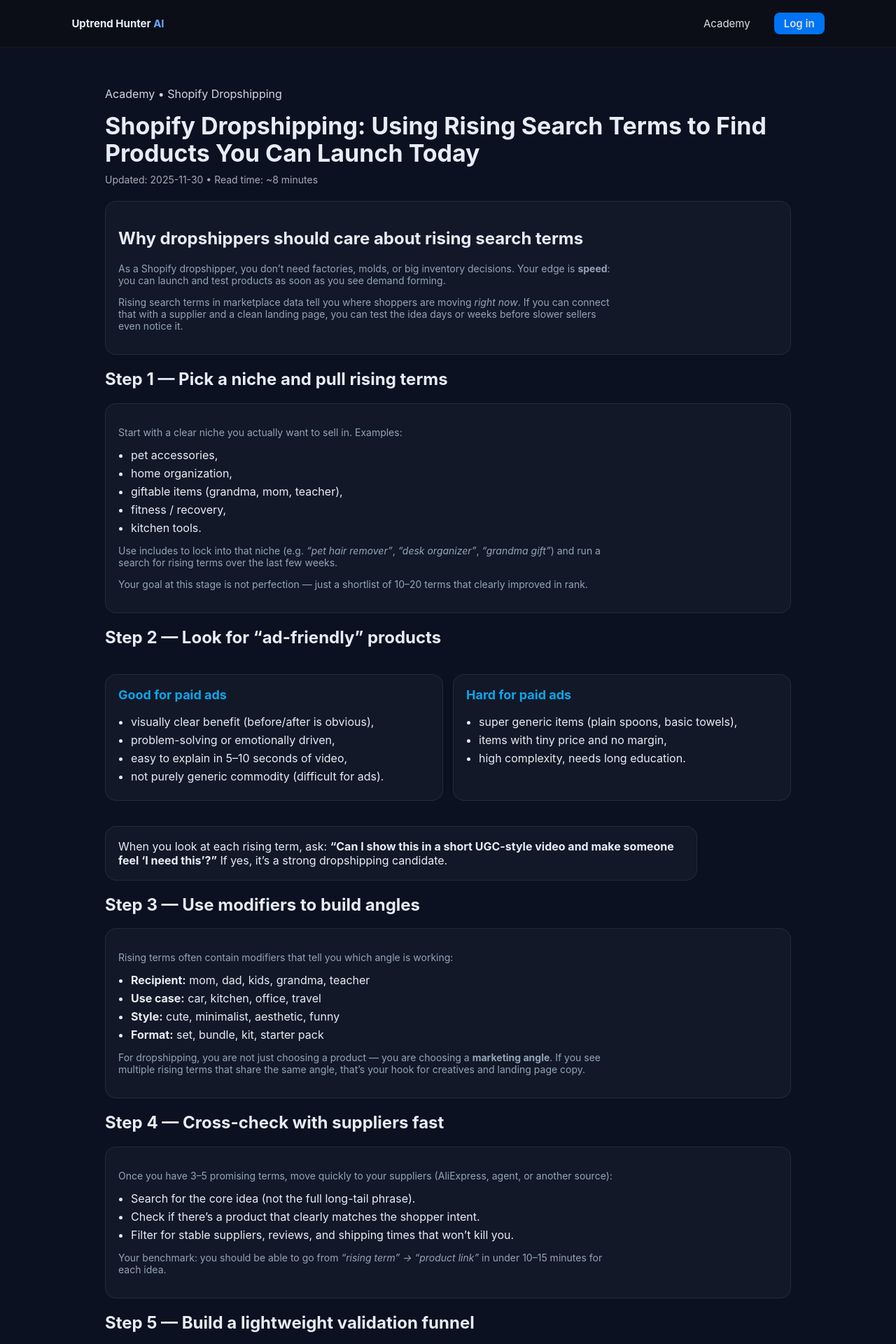
After one commit to coskunforex/amazon-trend-web, a Flask app: page /academy/shopify-dropshipping in a window 1280 px wide. The commit adds this page. Shown: the top 1920 px of the page at 70% size. Run offline with Flask 3, Linux system fonts and the light colour scheme; parts of the project's set-up code (start-up, migrations or seed data) failed here and were passed over.

Commit message:
Add Academy lesson for Shopify dropshipping from rising terms + index card + sitemap

```diff
--- a/app/server/app.py
+++ b/app/server/app.py
@@ -104,6 +104,10 @@ def academy_ceo_brief():
 @app.get("/academy/weekly-routine")
 def academy_weekly_routine():
     return render_template("academy_weekly_routine.html")
+
+@app.get("/academy/shopify-dropshipping")
+def academy_shopify_dropshipping():
+    return render_template("academy_shopify_dropshipping.html")
 
 @app.get("/academy/trend-vs-seasonality")
 def academy_trend_vs_seasonality():
@@ -794,6 +798,7 @@ def sitemap_xml():
   <url><loc>https://www.uptrendhunter.com/academy/include-exclude</loc></url>
   <url><loc>https://www.uptrendhunter.com/academy/build-product-ideas</loc></url>
   <url><loc>https://www.uptrendhunter.com/academy/ppc-cleanup</loc></url>
+  <url><loc>https://www.uptrendhunter.com/academy/shopify-dropshipping</loc></url>
 
 
 
--- /dev/null
+++ b/app/web/templates/academy_shopify_dropshipping.html
@@ -0,0 +1,210 @@
+<!doctype html>
+<html lang="en">
+<head>
+  <meta charset="utf-8"/>
+  <meta name="viewport" content="width=device-width,initial-scale=1"/>
+
+  <title>Shopify Dropshipping: Using Rising Search Terms to Find Products You Can Launch Today</title>
+  <link rel="canonical" href="https://www.uptrendhunter.com/academy/shopify-dropshipping"/>
+
+  <meta name="description" content="A practical guide for Shopify dropshippers: use rising marketplace search terms to pick products you can test quickly with ads and landing pages."/>
+  <meta name="robots" content="index,follow"/>
+
+  <!-- Open Graph -->
+  <meta property="og:type" content="article"/>
+  <meta property="og:site_name" content="Uptrend Hunter AI"/>
+  <meta property="og:url" content="https://www.uptrendhunter.com/academy/shopify-dropshipping"/>
+  <meta property="og:title" content="Shopify Dropshipping: Using Rising Search Terms to Find Products You Can Launch Today"/>
+  <meta property="og:description" content="Learn how Shopify dropshippers can use rising search terms to quickly find and test new product ideas."/>
+
+  <!-- Twitter -->
+  <meta name="twitter:card" content="summary"/>
+  <meta name="twitter:title" content="Shopify Dropshipping: Using Rising Search Terms to Find Products You Can Launch Today"/>
+  <meta name="twitter:description" content="Learn how Shopify dropshippers can use rising search terms to quickly find and test new product ideas."/>
+
+  <link rel="stylesheet" href="/static/css/landing.css?v=1">
+  <link rel="icon" href="/static/img/favicon.svg" type="image/svg+xml">
+
+  <style>
+    .academy-wrap{max-width:980px;margin:0 auto;padding:40px 8%}
+    .academy-wrap h1{font-size:34px;line-height:1.15;margin:10px 0 10px}
+    .academy-wrap p{max-width:80ch}
+    .kicker{opacity:.9}
+    .meta{opacity:.7;font-size:14px;margin:8px 0 22px}
+    .card{background:rgba(255,255,255,.03);border:1px solid rgba(255,255,255,.08);border-radius:16px;padding:18px;margin:18px 0}
+    .grid{display:grid;grid-template-columns:1fr;gap:14px}
+    @media(min-width:900px){.grid{grid-template-columns:1fr 1fr}}
+    ul.check{margin:0;padding-left:18px}
+    ul.check li{margin:6px 0}
+  </style>
+</head>
+
+<body>
+  {% include "_nav.html" %}
+
+  <main class="academy-wrap">
+    <p class="kicker">Academy • Shopify Dropshipping</p>
+    <h1>Shopify Dropshipping: Using Rising Search Terms to Find Products You Can Launch Today</h1>
+    <p class="meta">Updated: 2025-11-30 • Read time: ~8 minutes</p>
+
+    <div class="card">
+      <h2>Why dropshippers should care about rising search terms</h2>
+      <p>
+        As a Shopify dropshipper, you don’t need factories, molds, or big inventory decisions.
+        Your edge is <strong>speed</strong>: you can launch and test products as soon as you see demand forming.
+      </p>
+      <p>
+        Rising search terms in marketplace data tell you where shoppers are moving <em>right now</em>.
+        If you can connect that with a supplier and a clean landing page, you can test the idea days or weeks
+        before slower sellers even notice it.
+      </p>
+    </div>
+
+    <h2>Step 1 — Pick a niche and pull rising terms</h2>
+    <div class="card">
+      <p>Start with a clear niche you actually want to sell in. Examples:</p>
+      <ul class="check">
+        <li>pet accessories,</li>
+        <li>home organization,</li>
+        <li>giftable items (grandma, mom, teacher),</li>
+        <li>fitness / recovery,</li>
+        <li>kitchen tools.</li>
+      </ul>
+      <p>
+        Use includes to lock into that niche (e.g. <em>“pet hair remover”</em>, <em>“desk organizer”</em>,
+        <em>“grandma gift”</em>) and run a search for rising terms over the last few weeks.
+      </p>
+      <p>
+        Your goal at this stage is not perfection — just a shortlist of 10–20 terms that clearly
+        improved in rank.
+      </p>
+    </div>
+
+    <h2>Step 2 — Look for “ad-friendly” products</h2>
+    <div class="grid">
+      <div class="card">
+        <h3>Good for paid ads</h3>
+        <ul class="check">
+          <li>visually clear benefit (before/after is obvious),</li>
+          <li>problem-solving or emotionally driven,</li>
+          <li>easy to explain in 5–10 seconds of video,</li>
+          <li>not purely generic commodity (difficult for ads).</li>
+        </ul>
+      </div>
+      <div class="card">
+        <h3>Hard for paid ads</h3>
+        <ul class="check">
+          <li>super generic items (plain spoons, basic towels),</li>
+          <li>items with tiny price and no margin,</li>
+          <li>high complexity, needs long education.</li>
+        </ul>
+      </div>
+    </div>
+    <p class="card">
+      When you look at each rising term, ask: <strong>“Can I show this in a short UGC-style video and make someone feel ‘I need this’?”</strong>
+      If yes, it’s a strong dropshipping candidate.
+    </p>
+
+    <h2>Step 3 — Use modifiers to build angles</h2>
+    <div class="card">
+      <p>
+        Rising terms often contain modifiers that tell you which angle is working:
+      </p>
+      <ul class="check">
+        <li><strong>Recipient:</strong> mom, dad, kids, grandma, teacher</li>
+        <li><strong>Use case:</strong> car, kitchen, office, travel</li>
+        <li><strong>Style:</strong> cute, minimalist, aesthetic, funny</li>
+        <li><strong>Format:</strong> set, bundle, kit, starter pack</li>
+      </ul>
+      <p>
+        For dropshipping, you are not just choosing a product — you are choosing a <strong>marketing angle</strong>.
+        If you see multiple rising terms that share the same angle, that’s your hook for creatives and landing page copy.
+      </p>
+    </div>
+
+    <h2>Step 4 — Cross-check with suppliers fast</h2>
+    <div class="card">
+      <p>
+        Once you have 3–5 promising terms, move quickly to your suppliers (AliExpress, agent, or another source):
+      </p>
+      <ul class="check">
+        <li>Search for the core idea (not the full long-tail phrase).</li>
+        <li>Check if there’s a product that clearly matches the shopper intent.</li>
+        <li>Filter for stable suppliers, reviews, and shipping times that won’t kill you.</li>
+      </ul>
+      <p>
+        Your benchmark: you should be able to go from <em>“rising term” → “product link”</em> in under 10–15 minutes for each idea.
+      </p>
+    </div>
+
+    <h2>Step 5 — Build a lightweight validation funnel</h2>
+    <div class="card">
+      <p>For each shortlisted product, you don’t need a full brand yet. Build a simple funnel:</p>
+      <ul class="check">
+        <li>one clean product page focused on the main benefit,</li>
+        <li>1–3 creatives (UGC-style if possible),</li>
+        <li>basic ad set targeting your core audience.</li>
+      </ul>
+      <p>
+        The goal is to see <strong>signal</strong>: clicks, add-to-carts, first sales — not to fully optimize the account on day one.
+      </p>
+    </div>
+
+    <h2>Step 6 — Combine performance data with trend data</h2>
+    <div class="card">
+      <p>
+        After a few days of traffic, you’ll have two layers of information:
+      </p>
+      <ul class="check">
+        <li><strong>Marketplace trend:</strong> is the search term still improving or at least holding?</li>
+        <li><strong>Your ads:</strong> are people clicking and buying when you show this product?</li>
+      </ul>
+      <p>
+        A strong dropshipping opportunity is usually:
+      </p>
+      <ul class="check">
+        <li>built on a rising or stable term, <em>and</em></li>
+        <li>showing early positive signs in your ad metrics.</li>
+      </ul>
+    </div>
+
+    <h2>Step 7 — Decide: scale, iterate, or kill</h2>
+    <div class="card">
+      <ul class="check">
+        <li>
+          <strong>Scale:</strong> good metrics + rising/stable term.
+          Increase budget slowly, test more creatives, and refine targeting.
+        </li>
+        <li>
+          <strong>Iterate:</strong> mixed metrics + rising term.
+          Keep the idea but try new angles (different recipient, bundle, or creative).
+        </li>
+        <li>
+          <strong>Kill:</strong> bad metrics + flat/falling term.
+          Don’t stay emotionally attached; move to the next rising signal.
+        </li>
+      </ul>
+      <p>
+        Dropshipping rewards speed and volume of tests — as long as your tests are based on real demand signals, not random guessing.
+      </p>
+    </div>
+
+    <p class="meta">
+      Back to: <a href="/academy">Academy</a> · Related:
+      <a href="/academy/build-product-ideas">Build product ideas from rising terms</a> ·
+      <a href="/academy/ppc-cleanup">PPC clean-up checklist</a>
+    </p>
+  </main>
+
+  <footer class="footer" style="text-align:center; padding:30px 0; border-top:1px solid #1e293b;">
+    <p>© 2025 Uptrend Hunter by Erkan Ecom LLC. All rights reserved.</p>
+    <div class="links" style="margin-top:10px;">
+      <a href="/" style="color:#9aa0a6; text-decoration:none; margin:0 10px;">Home</a> |
+      <a href="/terms" style="color:#9aa0a6; text-decoration:none; margin:0 10px;">Terms</a> |
+      <a href="/privacy" style="color:#9aa0a6; text-decoration:none; margin:0 10px;">Privacy</a> |
+      <a href="/refund" style="color:#9aa0a6; text-decoration:none; margin:0 10px;">Refund</a> |
+      <a href="mailto:support@uptrendhunter.com" style="color:#9aa0a6; text-decoration:none; margin:0 10px;">Contact</a>
+    </div>
+  </footer>
+</body>
+</html>
```
Also changed, not shown: app/web/templates/academy_index.html (+12 -0 lines).
